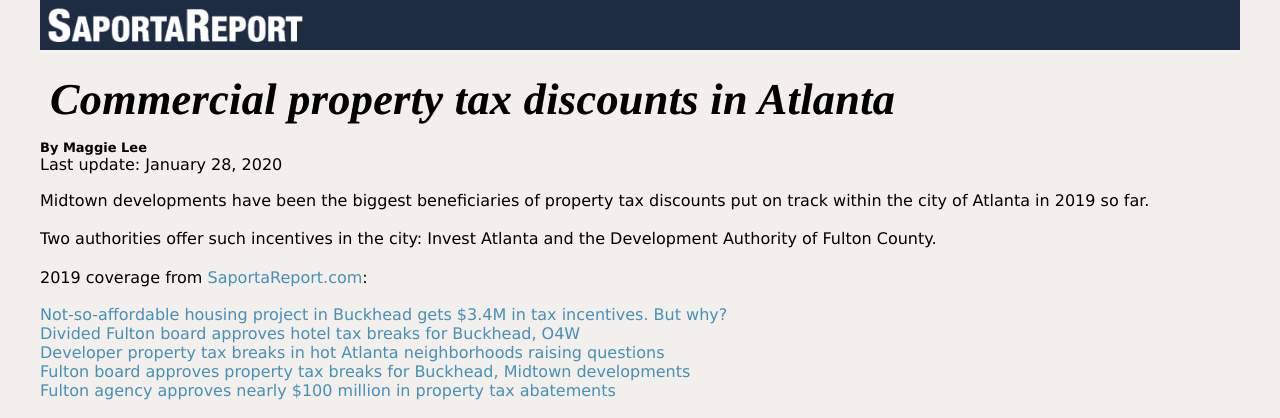
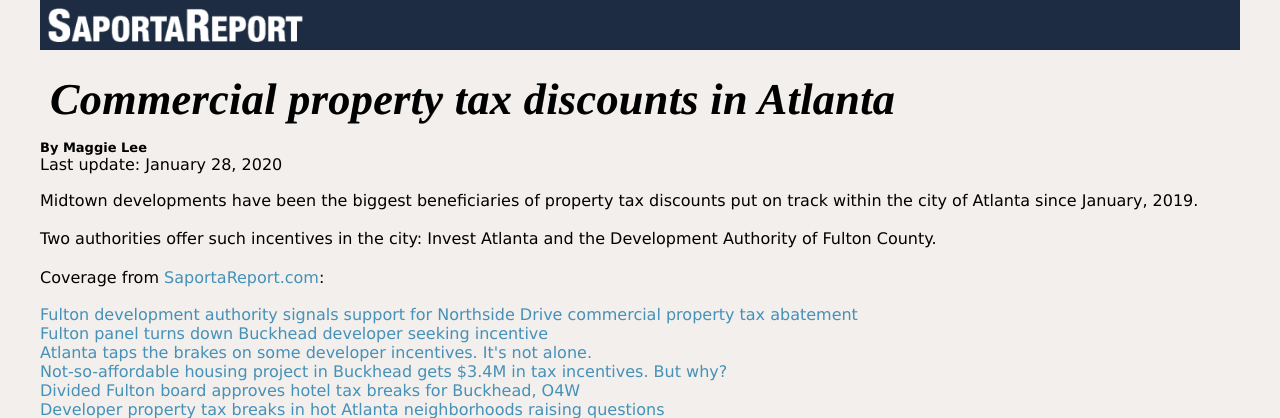
Before and after one commit to saportareport/tax-discounts, a Flask app: page / in a window 1280 px wide. Shown: the top 418 px of the page. Run offline with Flask 2, Linux system fonts and the light colour scheme; some libraries are stand-ins or nearby versions.

Commit message:
Add files via upload

```diff
--- a/templates/index.html
+++ b/templates/index.html
@@ -2,7 +2,12 @@
 <html lang="en">
 <head>
     <meta charset="UTF-8" name="viewport" content="width=device-width, initial-scale=1.0">
-    <title>Atlanta commercial property tax discounts</title>
+    <meta property="og:title" content="Atlanta commercial property tax discounts 2019" />
+    <meta property="og:type" content="website" />
+    <meta property="og:url" content="https://saportareport.github.io/tax-discounts/" />
+    <meta property="og:image" content="https://saportareport.github.io/tax-discounts/static/tax-discounts-square.JPG" />
+
+    <title>Atlanta commercial property tax discounts 2019</title>
     <link rel="stylesheet" href="{{ url_for('static', filename='style.css') }}" />
     <link rel="stylesheet" href="https://unpkg.com/leaflet@1.5.1/dist/leaflet.css"
       integrity="sha512-xwE/Az9zrjBIphAcBb3F6JVqxf46+CDLwfLMHloNu6KEQCAWi6HcDUbeOfBIptF7tcCzusKFjFw2yuvEpDL9wQ=="
@@ -23,10 +28,13 @@
     By Maggie Lee</a>
     </div>
      Last update: {{ latest_item }} </br>
-    <p>Midtown developments have been the biggest beneficiaries of property tax discounts put on track within the city of Atlanta in 2019 so far.</p>
+    <p>Midtown developments have been the biggest beneficiaries of property tax discounts put on track within the city of Atlanta since January, 2019.</p>
     <p>Two authorities offer such incentives in the city: Invest Atlanta and the Development Authority of Fulton County.</p>
-    <p>2019 coverage from <a href="https://saportareport.com/" rel="noopener">SaportaReport.com</a>:</p>
-<a href="https://saportareport.com/no-so-affordable-housing-project-in-buckhead-gets-3-4m-in-tax-incentives-but-why/" rel="noopener">Not-so-affordable housing project in Buckhead gets $3.4M in tax incentives. But why?</a><br/>
+    <p>Coverage from <a href="https://saportareport.com/" rel="noopener">SaportaReport.com</a>:</p>
+    <a href="https://saportareport.com/fulton-development-authority-signals-support-for-northside-drive-commercial-property-tax-abatement/" rel="noopener">Fulton development authority signals support for Northside Drive commercial property tax abatement</a><br/>
+    <a href="https://saportareport.com/fulton-panel-turns-down-buckhead-developer-seeking-incentive/" rel="noopener">Fulton panel turns down Buckhead developer seeking incentive</a><br/>
+    <a href="https://saportareport.com/atlanta-taps-the-brakes-on-some-developer-incentives-its-not-alone/" rel="noopener">Atlanta taps the brakes on some developer incentives. It's not alone.</a><br/>
+    <a href="https://saportareport.com/no-so-affordable-housing-project-in-buckhead-gets-3-4m-in-tax-incentives-but-why/" rel="noopener">Not-so-affordable housing project in Buckhead gets $3.4M in tax incentives. But why?</a><br/>
     <a href="https://saportareport.com/divided-fulton-board-approves-hotel-tax-breaks-for-buckhead-o4w/" rel="noopener">Divided Fulton board approves hotel tax breaks for Buckhead, O4W</a><br/>
     <a href="https://saportareport.com/developer-property-tax-breaks-in-hot-atlanta-neighborhoods-raising-questions/" rel="noopener">Developer property tax breaks in hot Atlanta neighborhoods raising questions</a><br/>
     <a href="https://saportareport.com/fulton-board-approves-property-tax-breaks-for-buckhead-midtown-developments/" rel="noopener">Fulton board approves property tax breaks for Buckhead, Midtown developments</a><br/>
@@ -35,7 +43,7 @@
     <p>Total value over 10 years: {{ total | numberFormat }}</p>
 
 
-    <div id="map" style="width:100%; height:300px;"></div>
+    <div id="map" style="width:100%; height:400px;"></div>
 
     <table border=1 cellpadding=7>
             <tr>
@@ -63,7 +71,7 @@
     <div><a href="{{ url_for('static', filename='abatements.csv') }}" rel="noopener" >Download data as .csv</a></div>
 
     <script type="text/javascript">
-            var map = L.map('map', { scrollWheelZoom: false }).setView([33.78, -84.4], 11);
+            var map = L.map('map', { scrollWheelZoom: false }).setView([33.75, -84.4], 11);
             var osmLayer = new L.TileLayer('http://{s}.basemaps.cartocdn.com/light_all/{z}/{x}/{y}.png', {
                 maxZoom: 18,
                 attribution: '©OpenStreetMap, ©CartoDB'
```
